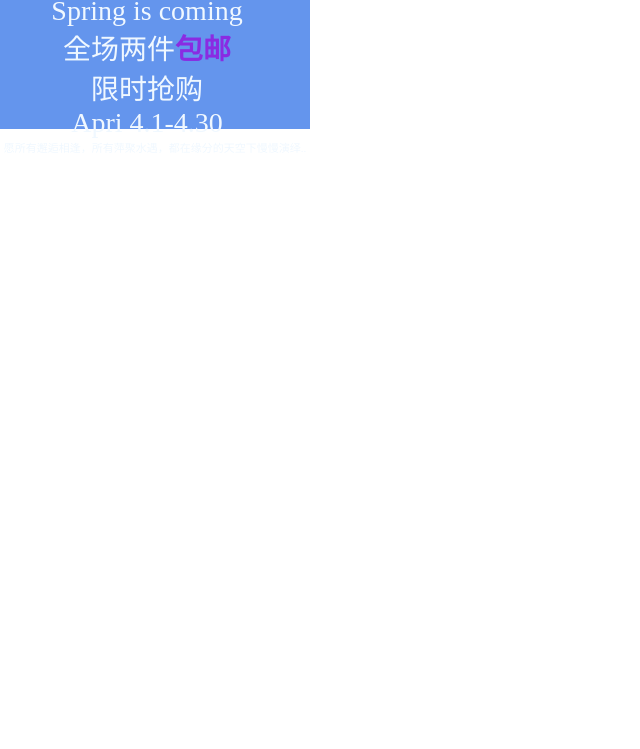
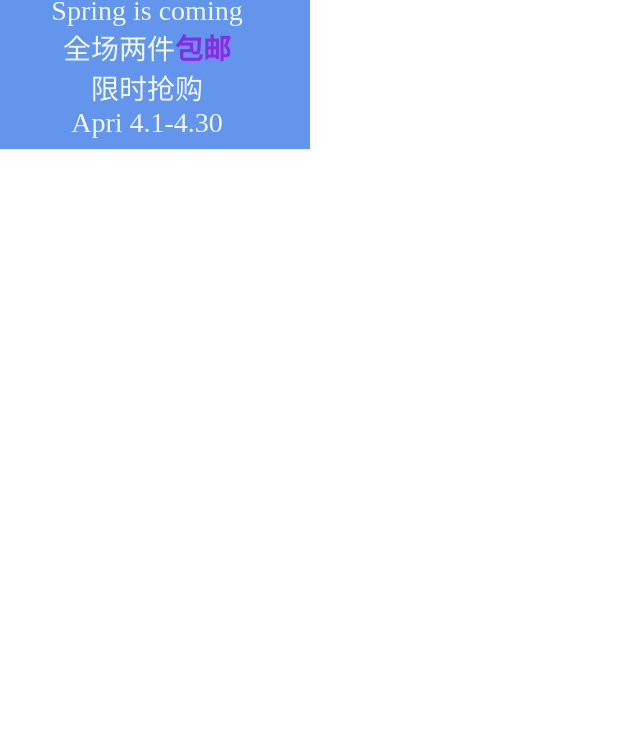
Before and after one commit to dufangjie/dfj0606.github.syc, a plain HTML site: page index.html in a window 1280 px wide. Shown: the part 51-800 px from the top of the page, without its empty margins (0-640 px from the left). Drawn offline with Linux system fonts and the light colour scheme.

Commit message:
服装软文推广

```diff
--- a/index.html
+++ b/index.html
@@ -10,7 +10,7 @@
 				}
 				.addiv{
 					width: 310px;
-					height: 180px;
+					height: 200px;
 					background-color: cornflowerblue;
 					color: aliceblue;
 					text-align: center;
@@ -39,7 +39,6 @@
 			<p>全场两件<strong>包邮</strong></p >
 			<p class="en">限时抢购</p>
 			<p class="en">Apri 4.1-4.30</p >
-			<p id="de">愿所有邂逅相逢，所有萍聚水遇，都在缘分的天空下慢慢演绎..</p >
 		</div>
 		</body>
 
```
